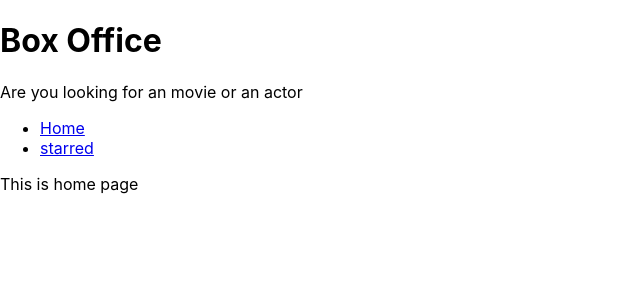
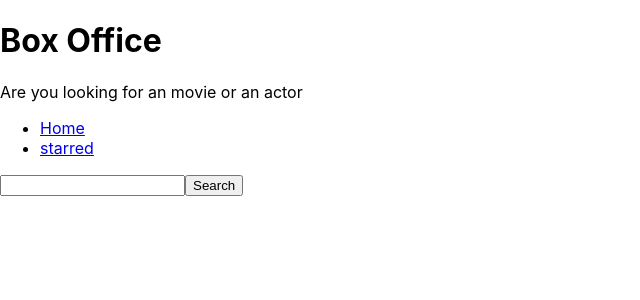
Before and after one commit to codingraj3427/Box-office-app, a React (Create React App) app: page / in a window 1280 px wide. Shown: the top 300 px of the page, without its empty margins (0-640 px from the left). Built offline with nearby package versions, Linux system fonts and the light colour scheme.

Commit message:
We have added the Searchbox

```diff
--- a/src/pages/Home.js
+++ b/src/pages/Home.js
@@ -1,9 +1,42 @@
-import React from 'react'
+import React,{useState} from 'react'
 import MainPageLayout from '../components/MainPageLayout'
 
+
+
+
+
 function Home() {
+
+  const[input,setInput]=useState('');
+
+  const onInputChange=(ev)=>
+  {
+    setInput(ev.target.value);
+    console.log(ev.target.value);
+  };
+
+  const onKeyDown=(ev)=>
+  {
+    if(ev.keyCode===13)
+    {
+      onSearch();
+    }
+  }
+
+
+  const onSearch=()=>
+  {
+
+    fetch(`https://api.tvmaze.com/search/shows?q=${input}`).then(r=>r.json()).then(result=>
+    {
+      console.log(result);
+    })
+
+  };
   return (
-    <MainPageLayout>This is home page
+    <MainPageLayout>
+      <input type="text" onChange={onInputChange} onKeyDown={onKeyDown} value={input}/>
+      <button type="button" onClick={onSearch}>Search</button>
     </MainPageLayout>
   )
 }
```
